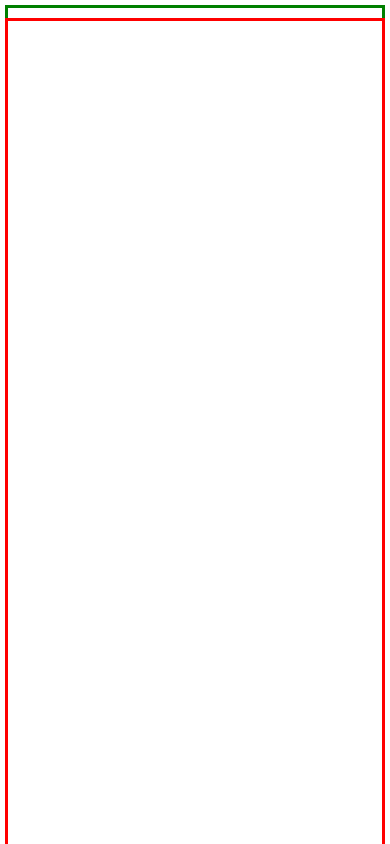
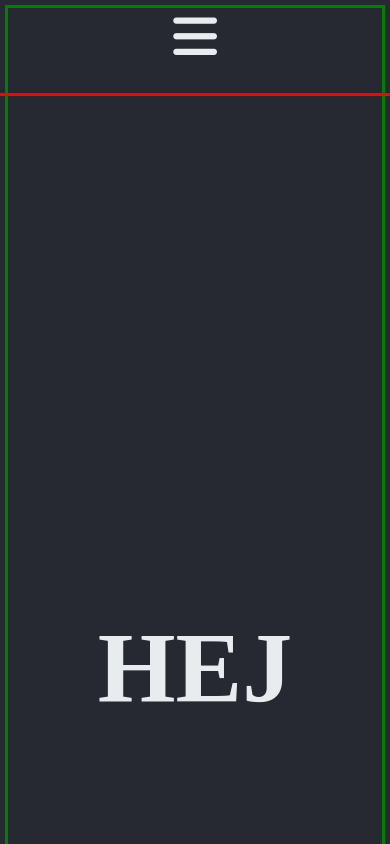
Before and after one commit to IdacJohansson/Responsive-navigation_lesson13, a website: page index.html in a window 390 px wide. Shown: the top 844 px of the page. Drawn offline with Linux system fonts and the light colour scheme.

Commit message:
Added side-bar-nav

```diff
--- a/index.html
+++ b/index.html
@@ -1,17 +1,43 @@
 <!DOCTYPE html>
 <html lang="en">
-<head>
-    <meta charset="UTF-8">
-    <meta name="viewport" content="width=device-width, initial-scale=1.0">
+  <head>
     <!-- Sätt SEO - tags -->
-     <link rel="stylesheet" href="/styles/_index.css">
+    <meta charset="UTF-8" />
+    <meta name="viewport" content="width=device-width, initial-scale=1.0" />
+    <link rel="preconnect" href="https://fonts.googleapis.com" />
+    <link rel="preconnect" href="https://fonts.gstatic.com" crossorigin />
+    <link
+      href="https://fonts.googleapis.com/css2?family=Josefin+Sans:ital,wght@0,100..700;1,100..700&display=swap"
+      rel="stylesheet"
+    />
+    <script
+      src="https://kit.fontawesome.com/fd79ca7455.js"
+      crossorigin="anonymous"
+    ></script>
+    <link rel="stylesheet" href="/styles/_index.css" />
     <title>Responsive navigations</title>
-</head>
-<body>
+  </head>
+  <body>
+    <button class="burger" onclick="openNav()">
+      <i class="burger__icon fa-solid fa-bars"></i>
+    </button>
+    <!-- <button class="burger" id="menu-toggle" onclick="toggleIcon()"><i id="menu-icon" class="burger__icon fa-solid fa-bars"></i></button> -->
+    <nav class="nav" id="sid-bar">
+      <button class="xmark" onclick="closeNav()">
+        <i class="xmark__icon fa-regular fa-circle-xmark"></i>
+      </button>
 
-    <main class="main">
+      <ul class="nav__list">
+        <li class="nav__li"><a class="nav__link" href=""></a>IDA</li>
+        <li class="nav__li"><a class="nav__link" href=""></a>ABOUT</li>
+        <li class="nav__li"><a class="nav__link" href=""></a>PORTFOLIO</li>
+        <li class="nav__li"><a class="nav__link" href=""></a>CONTACT</li>
+      </ul>
+    </nav>
 
+    <main class="main" id="main">
+      <h1>HEJ</h1>
     </main>
-
-</body>
+    <script src="/script.js"></script>
+  </body>
 </html>
--- /dev/null
+++ b/script.js
@@ -0,0 +1,25 @@
+function openNav() {
+    document.getElementById("sid-bar").style.width = "350px";
+    document.getElementById("main").style.marginLeft = "350px";
+  }
+
+  function closeNav() {
+    document.getElementById("sid-bar").style.width = "0";
+    document.getElementById("main").style.marginLeft = "0";
+  }
+
+
+// function toggleIcon() {
+//     const sideNav = document.getElementById("sid-bar");
+//     const menuIcon = document.getElementById("menu-icon");
+
+//     if (sideNav.style.width === "250px") {
+//       sideNav.style.width = "0";
+//       menuIcon.classList.remove("fa-xmark");
+//       menuIcon.classList.add("fa-bars");
+//     } else {
+//       sideNav.style.width = "250px";
+//       menuIcon.classList.remove("fa-bars");
+//       menuIcon.classList.add("fa-xmark");
+//     }
+//   }
--- a/styles/_colors.scss
+++ b/styles/_colors.scss
@@ -0,0 +1,5 @@
+$raisin-black: #272932;
+$anti-flash-white: #E7ECEF;
+$caribbean-current: #0F7173;
+$bitter-sweet: #F05D5E;
+$buff: #D8A47F;
--- a/styles/_fonts.scss
+++ b/styles/_fonts.scss
@@ -0,0 +1 @@
+$main-font: "Josefin Sans", sans-serif;
--- a/styles/_index.scss
+++ b/styles/_index.scss
@@ -3,3 +3,9 @@
 
 @import "layout";
 @import "navigation";
+
+
+h1{
+    color: colors.$anti-flash-white;
+    font-size: 100px;
+}
--- a/styles/_layout.scss
+++ b/styles/_layout.scss
@@ -1,3 +1,6 @@
+@use "fonts";
+@use "colors";
+
 body {
   display: flex;
   flex-direction: column;
@@ -5,14 +8,33 @@ body {
   justify-content: flex-start;
   margin: 5px;
   border: green solid;
+  background-color: colors.$raisin-black;
+  height: 100vh;
 }
 
 .main {
-    position: relative;
-    top: 10px;
-    max-width: 1500px;
-    width: 100%;
-    min-height: 2110px;
-    height: 100%;
-    border: red solid;
+  position: relative;
+  display: flex;
+  justify-content: center;
+  align-items: center;
+  top: 10px;
+  max-width: 1200px;
+  width: 100%;
+  min-height: 1110px;
+  height: 100%;
+  border: red solid;
 }
+
+/* Tablet*/
+@media screen and (max-width: 768px) {
+  main {
+    margin: 15px;
+  }
+}
+
+/* Mobile */
+@media screen and (max-width: 320px) {
+  main {
+    margin: 10px;
+  }
+}
--- a/styles/_navigation.scss
+++ b/styles/_navigation.scss
@@ -0,0 +1,76 @@
+@use "fonts";
+@use "colors";
+
+.nav {
+  height: 100%;
+  width: 0;
+  position: fixed;
+  z-index: 1;
+  top: 0;
+  left: 0;
+  background-color: colors.$bitter-sweet;
+  overflow-x: hidden;
+  transition: 0.5s;
+  padding-top: 60px;
+  &__list {
+    padding-left: 20px;
+    list-style: none;
+    margin: 0;
+  }
+  &__li {
+    font-size: 30px;
+    color: colors.$anti-flash-white;
+    cursor: pointer;
+    margin-bottom: 20px;
+    &:hover {
+      background-color: colors.$buff;
+    }
+  }
+  &__link {
+    padding: 8px 8px 8px 50px;
+    text-decoration: none;
+    color: colors.$anti-flash-white;
+    display: block;
+    transition: 0.3s;
+  }
+}
+
+main {
+  transition: margin-left 0.5s;
+  padding: 16px;
+}
+
+@media screen and (max-height: 450px) {
+  .sid-bar {
+    padding-top: 15px;
+  }
+}
+
+.burger {
+  background-color: colors.$raisin-black;
+  color: colors.$anti-flash-white;
+  font-size: 50px;
+  border: none;
+  &__icon {
+    cursor: pointer;
+  }
+}
+
+.xmark {
+  color: colors.$anti-flash-white;
+  font-size: 30px;
+  position: absolute;
+  top: 5px;
+  right: 25px;
+  margin-left: 50px;
+  background-color: colors.$bitter-sweet;
+  border: none;
+  &__icon {
+    cursor: pointer;
+    &:hover {
+      background-color: colors.$bitter-sweet;
+      color: colors.$raisin-black;
+      opacity: 0.4;
+    }
+  }
+}
```
Also changed, not shown: pages/dropdown.html (added, +11 -0 lines), styles/_index.css.
